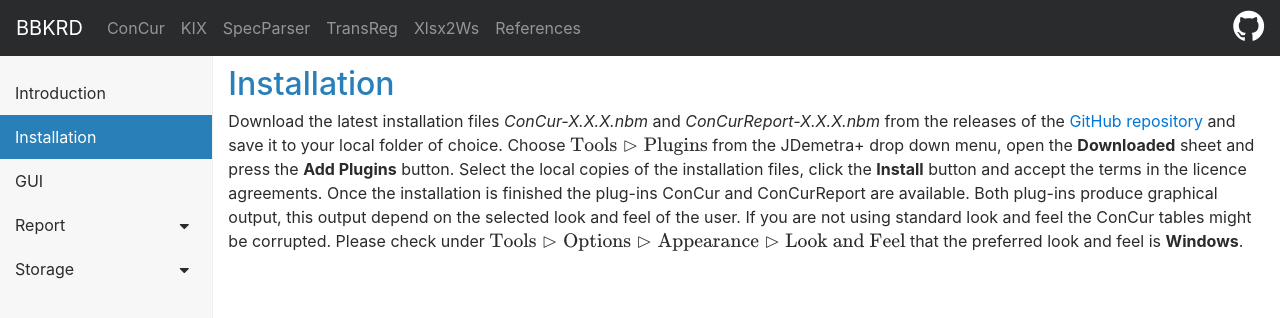
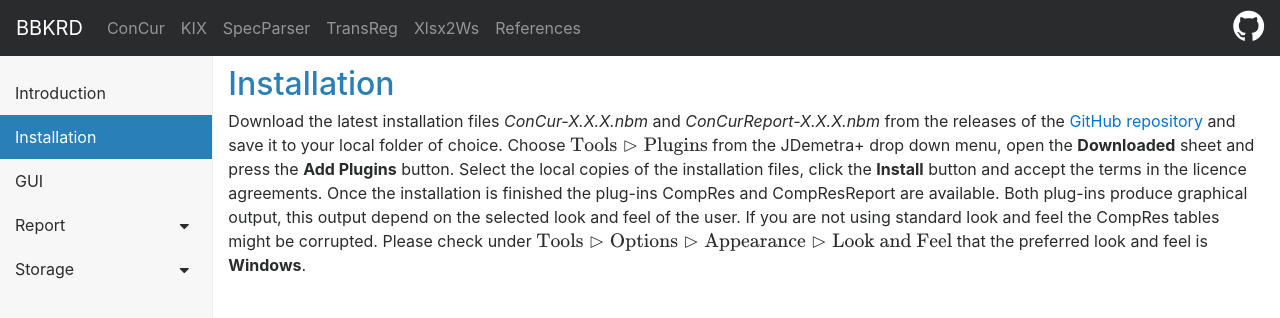
Before and after one commit to bbkrd/bbkrd.github.io, a Jekyll site: the page built from pages/concur/Installation.md, in a window 1280 px wide. Shown: the top 318 px of the page. Built offline with Jekyll 4.4.1, drawn with Linux system fonts in a browser that asks for light colours; nearby versions of some CDN libraries; formulas are drawn with MathJax 3.

Commit message:
Update Installation.md
Rename ConCur to CompRes

```diff
--- a/pages/concur/Installation.md
+++ b/pages/concur/Installation.md
@@ -1,9 +1,9 @@
 ---
 layout: left-menu
 title: Installation
-tagline: user documentation for ConCur using GitHub Pages
-description: ConCur Installation
+tagline: user documentation for CompRes using GitHub Pages
+description: CompRes Installation
 order: 10
 ---
 
-Download the latest installation files *ConCur-X.X.X.nbm* and *ConCurReport-X.X.X.nbm* from the releases of the [GitHub repository](https://github.com/bbkrd/ConCur/releases) and save it to your local folder of choice. Choose $\text{Tools} \rhd \text{Plugins}$ from the JDemetra+ drop down menu, open the **Downloaded** sheet and press the **Add Plugins** button. Select the local copies of the installation files, click the **Install** button and accept the terms in the licence agreements. Once the installation is finished the plug-ins ConCur and ConCurReport are available. Both plug-ins produce graphical output, this output depend on the selected look and feel of the user. If you are not using standard look and feel the ConCur tables might be corrupted. Please check under $\text{Tools} \rhd \text{Options} \rhd \text{Appearance} \rhd \text{Look and Feel}$ that the preferred look and feel is **Windows**.
+Download the latest installation files *ConCur-X.X.X.nbm* and *ConCurReport-X.X.X.nbm* from the releases of the [GitHub repository](https://github.com/bbkrd/CompRes/releases) and save it to your local folder of choice. Choose $\text{Tools} \rhd \text{Plugins}$ from the JDemetra+ drop down menu, open the **Downloaded** sheet and press the **Add Plugins** button. Select the local copies of the installation files, click the **Install** button and accept the terms in the licence agreements. Once the installation is finished the plug-ins CompRes and CompResReport are available. Both plug-ins produce graphical output, this output depend on the selected look and feel of the user. If you are not using standard look and feel the CompRes tables might be corrupted. Please check under $\text{Tools} \rhd \text{Options} \rhd \text{Appearance} \rhd \text{Look and Feel}$ that the preferred look and feel is **Windows**.
```
